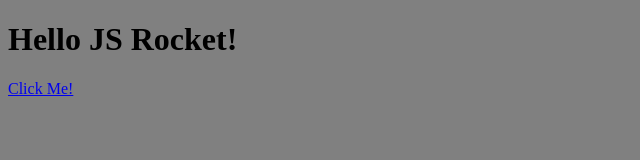
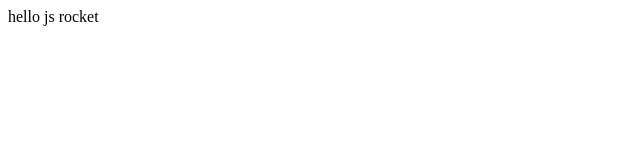
Before and after one commit to MS-10/js-rocket, a plain HTML site: page index.html in a window 1280 px wide. Shown: the whole page, without its empty margins (0-640 px from the left). Drawn offline with Linux system fonts and the light colour scheme.

Commit message:
Revert "Added some style"
This reverts commit 7f26af29e04644286072d3ef4607825846f0d114.

```diff
--- a/css/style.css
+++ /dev/null
@@ -1,3 +0,0 @@
-body{
-	background-color: grey;
-}
--- a/index.html
+++ b/index.html
@@ -1,12 +1,5 @@
-<!DOCTYPE html>
-<html>
-<head>
-	<title>JS Rocket</title>
-	<script type="text/javascript" src="js/script.js"></script>
-	<link rel="stylesheet" type="text/css" href="css/style.css">
-</head>
-<body>
-	<h1>Hello JS Rocket!</h1>
-	<a href="#" onclick="car.switchCar(true);">Click Me!</a>
-</body>
-</html>
+hello js rocket
+
+<script type="text/javascript">
+	console.log('Hello there Friends!');
+</script>
--- a/js/script.js
+++ /dev/null
@@ -1,24 +0,0 @@
-var car = {
-	make: 'VW',
-	type: 'Polo',
-	color: 'blue',
-	isTurnedOn: false,
-	numberOfWheels: 4,
-	seats: ['seat 1', 'seat 2', 'seat 3', 'seat 4'],
-	turnOn: function () {
-		this.isTurnedOn = true;
-	},
-	fly: function () {
-		alert('fly');
-	},
-	switchCar: function (isOn) {
-		console.log('turn car' +isOn);
-		if (isOn = true) {
-			this.isTurnedOn = true;
-		} else {
-			this.isTurnedOn = false;
-			}
-	}
-};
-
-console.log('Hello there Friends!');
```
